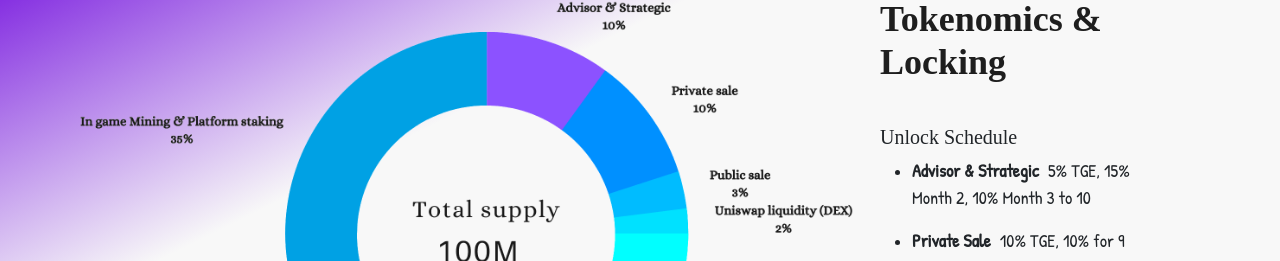
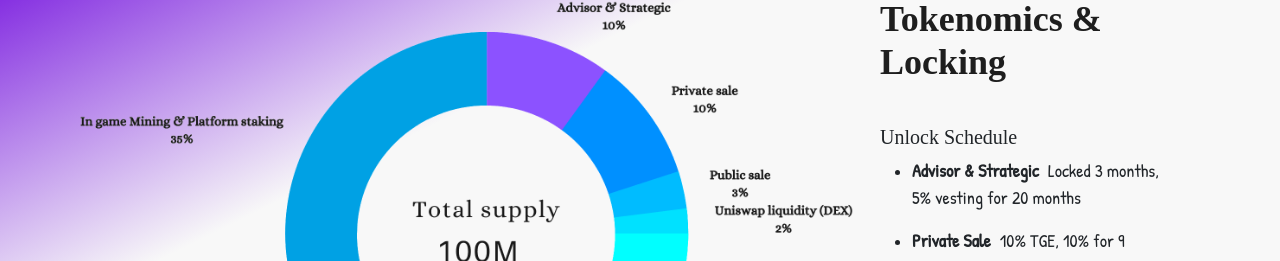
Before and after one commit to PRJsJGo/landingpage-polkawar, a React (Create React App) app: page / in a window 1280 px wide. Shown: the part 5731-5992 px from the top of the page. Built offline with nearby package versions, Linux system fonts and the light colour scheme; a web font is replaced by a local one.

Commit message:
update whitepaper

```diff
--- a/src/components/LandingPage/Tokenomics.js
+++ b/src/components/LandingPage/Tokenomics.js
@@ -10,15 +10,15 @@ const useStyles = makeStyles((theme) => ({
     display: "flex",
     justifyContent: "space-around",
     alignItems: "center",
-    paddingLeft:50,
-    paddingRight:50,
+    paddingLeft: 50,
+    paddingRight: 50,
     background: `linear-gradient(to bottom right,#6a00dc,
         #f8f8f8,
         #f8f8f8,
         #f8f8f8)`,
     [theme.breakpoints.down("md")]: {
-      paddingLeft:10,
-      paddingRight:10,
+      paddingLeft: 10,
+      paddingRight: 10,
       padding: 10,
       paddingBottom: 35,
       paddingTop: 60,
@@ -99,7 +99,7 @@ const Tokenomics = () => {
           <li className={classes.listItem}>
             <p>
               <strong style={{ marginRight: 5 }}>Advisor & Strategic </strong>
-              5% TGE, 15% Month 2, 10% Month 3 to 10
+              Locked 3 months, 5% vesting for 20 months
             </p>
           </li>
           <li className={classes.listItem}>
```
Also changed, not shown: 1 other file (tests, documents, lock files or other folders).
